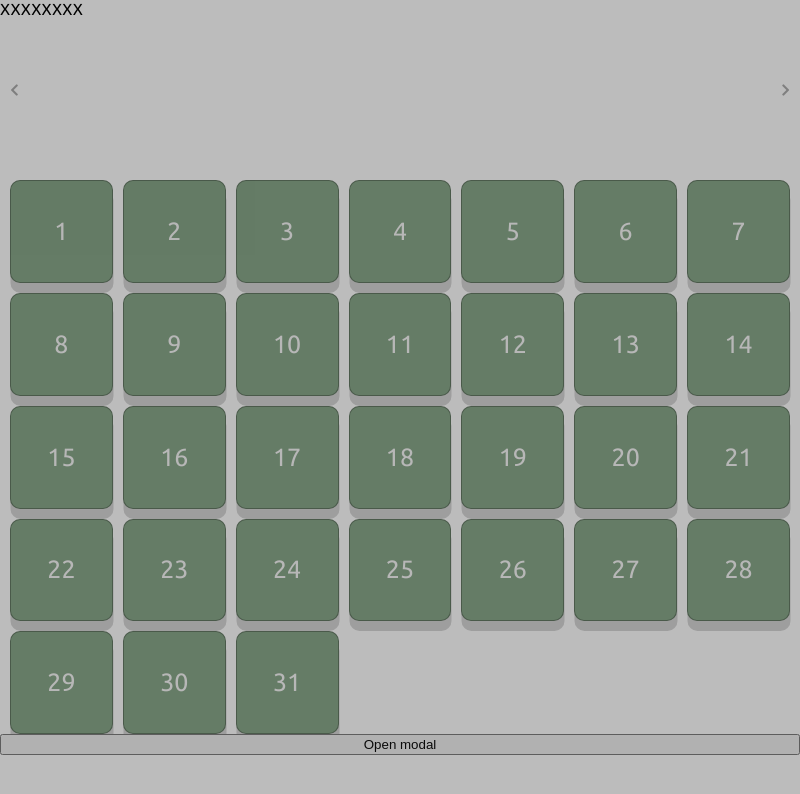
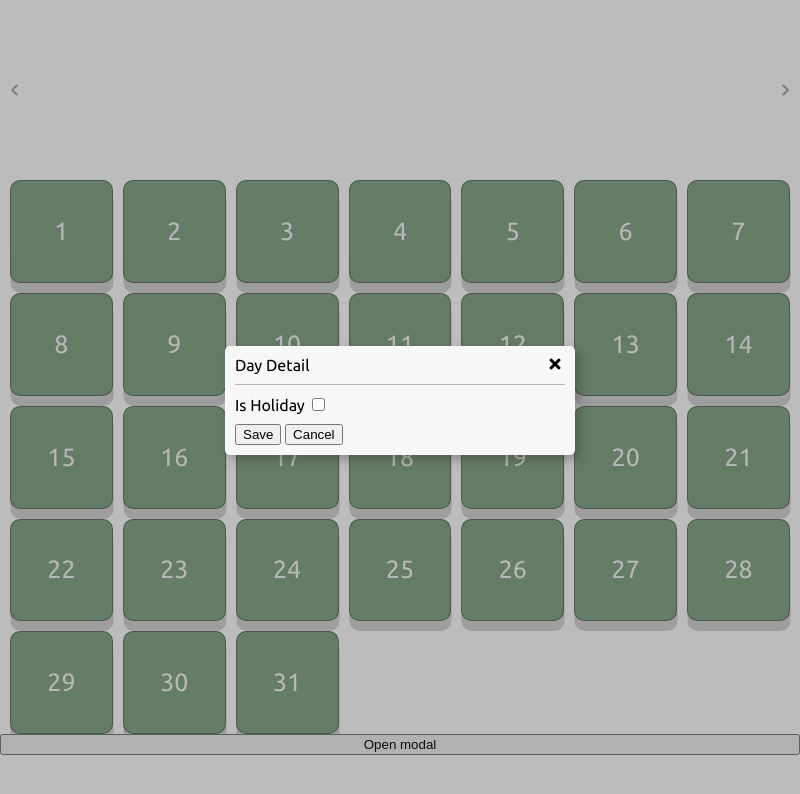
Before and after one commit to maholom/js_workshop, an Electron app: page renderer-process/index.html in a window 800 px wide. Both pictures are taken after a click on the button "Open modal". Drawn offline with Linux system fonts and the light colour scheme; no server answers.

Commit message:
Form promise

```diff
--- a/renderer-process/_colors.scss
+++ b/renderer-process/_colors.scss
@@ -5,3 +5,4 @@ $yellow-green: #a3b959;
 $light-green: #82a383;
 $light-blue: #306f78;
 $dark-blue: #0f4f59;
+$light-dark: transparentize ($black, 0.7);
--- a/renderer-process/index.html
+++ b/renderer-process/index.html
@@ -30,8 +30,26 @@
     <div class="header__news-article"></div>
     <footer class="footer"></footer>
     <button id="open-modal">Open modal</button>
-    <section hidden class="modal-container">
-      <div class="modal-body">XXXXXXXX</div>
-    </section>
+    <template id="modal-template">
+      <section class="modal-container">
+        <div class="modal-body">
+          <div class="modal-header">
+            <span>Day Detail</span>
+            <i id="close-modal" class="fas fa-times"></i>
+          </div>
+          <div class="modal-separator"></div>
+          <div class="modal-contents">
+            <form id="modal-form">
+              <label for="isHoliday">Is Holiday</label>
+              <input id="isHoliday" name="isHolidayControl" type="checkbox" />
+            </form>
+          </div>
+          <div class="modal-actions">
+            <button id="save-button">Save</button>
+            <button id="cancel-button">Cancel</button>
+          </div>
+        </div>
+      </section>
+    </template>
   </body>
 </html>
--- a/renderer-process/main.js
+++ b/renderer-process/main.js
@@ -27,12 +27,37 @@ for (let i = 1; i <= maxDate; i++) {
   mainContent.appendChild(new Day(dayDate));
 }
 
-const modalContainer = document.querySelector('.modal-container');
-const buttonOpenModal = document.getElementById('open-modal');
+const openModalButton = document.querySelector('#open-modal');
+openModalButton.addEventListener('click', () => {
+  showDayModal().then((result) => console.log(result));
+});
 
-buttonOpenModal.addEventListener('click', () => {
-  modalContainer.hidden = false;
-});
+function showDayModal() {
+  const promiseResult = new Promise((resolve, reject) => {
+    const template = document.querySelector('#modal-template');
+    const modal = template.content.cloneNode(true); //naklonuji template, abych s nim mohl pracovat
+
+    const closeAction = () => {
+      const child = document.querySelector('section.modal-container');
+      document.body.removeChild(child);
+      resolve(null);
+    };
+
+    modal.querySelector('#close-modal').addEventListener('click', closeAction);
+    modal
+      .querySelector('#cancel-button')
+      .addEventListener('click', closeAction);
+
+    modal.querySelector('#save-button').addEventListener('click', () => {
+      const formRef = document.querySelector('#modal-form');
+      const formData = new FormData(formRef);
+      const isHoliday = formData.get('isHolidayControl') === 'on';
+      resolve('ahoj');
+    });
+    document.body.appendChild(modal);
+  });
+  return promiseResult;
+}
 
 /*function populateNewsCarousel(news, startAt) {
   header.innerText = '';
@@ -45,7 +70,7 @@ buttonOpenModal.addEventListener('click', () => {
 }
 
 const buttonLeft = document.querySelector('#carousel-button-left');
-const buttonRight = document.querySelector('#carousel-button-right');
+const buttonRight = document.querySelector('#carousel-button-rig, ht');
 
 buttonLeft.addEventListener('click', () => {
   carouselItemStart--;
--- a/renderer-process/styles.scss
+++ b/renderer-process/styles.scss
@@ -91,4 +91,33 @@ section.modal-container {
   top: 0;
   left: 0;
   background-color: transparentize($black, 0.7);
+  display: flex;
+  justify-content: center;
+  align-items: center;
 }
+
+.modal-body {
+  min-width: 35rem;
+  background-color: $white;
+  border-radius: 0.5rem;
+  box-shadow: 0.5rem 0.5rem 1rem transparentize($black, 0.7);
+  padding: 1rem;
+}
+
+.modal-separator {
+  min-height: 1px;
+  content: ' ';
+  border-bottom: 1px solid transparentize($black, 0.7);
+  margin: 1rem 0;
+}
+
+.modal-actions {
+  padding-top: 1rem;
+}
+
+.modal-header {
+  display: flex;
+  & > *:first-child {
+    flex: 1 0 0;
+  }
+}
```
Also changed, not shown: renderer-process/styles.css, 1 other file.
